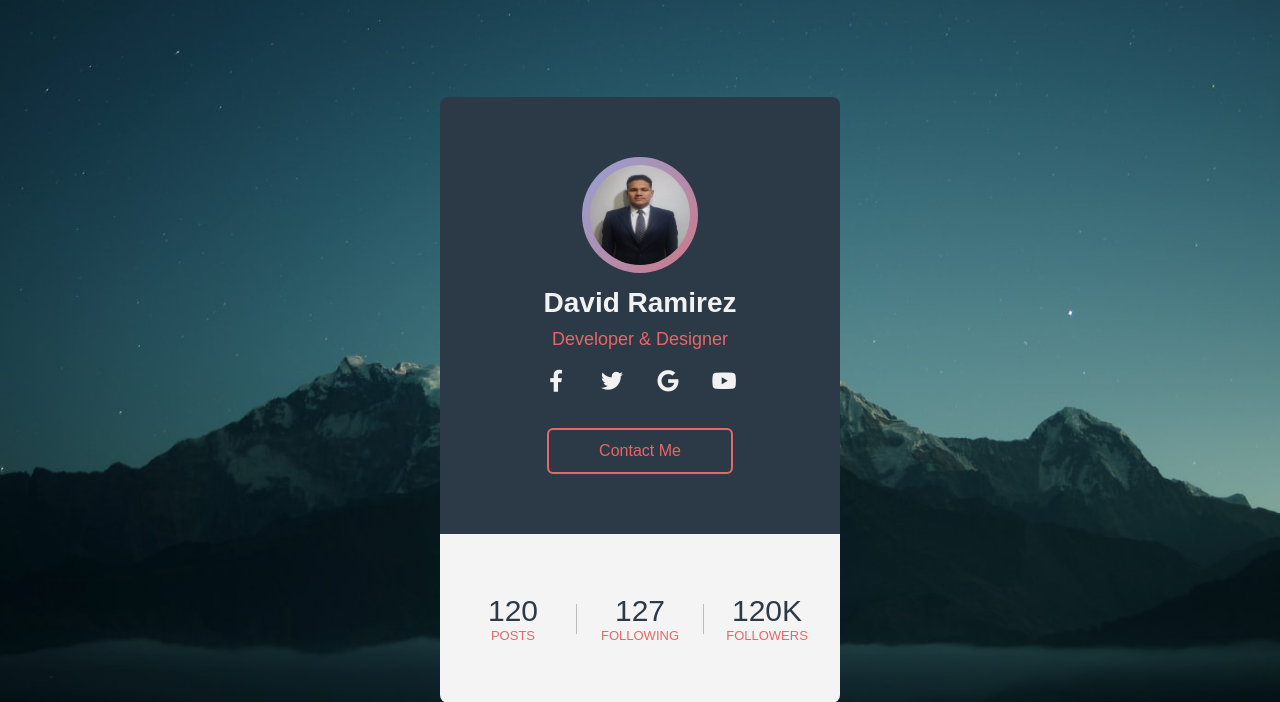
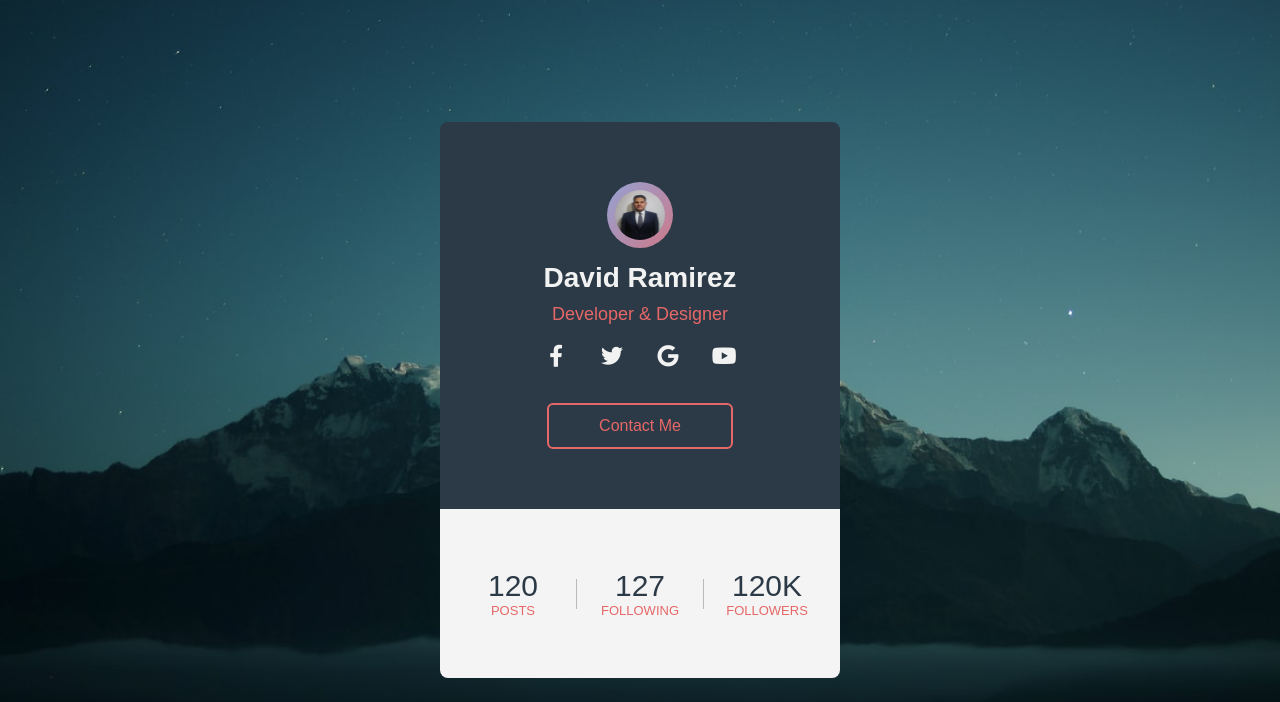
Before and after one commit to megazion1/megazion1.github.io, a PHP site: page / in a window 1280 px wide. Shown: the top 702 px of the page. Run offline with PHP 8.4, Linux system fonts and the light colour scheme; some libraries are stand-ins or nearby versions.

Commit message:
Update style.css

```diff
--- a/style.css
+++ b/style.css
@@ -54,8 +54,8 @@ body{
 
 .pic img{
   display: block;
-  width: 100px;
-  height: 100px;
+  width: 50px;
+  height: 50px;
   border-radius: 50%;
 }
 
```
